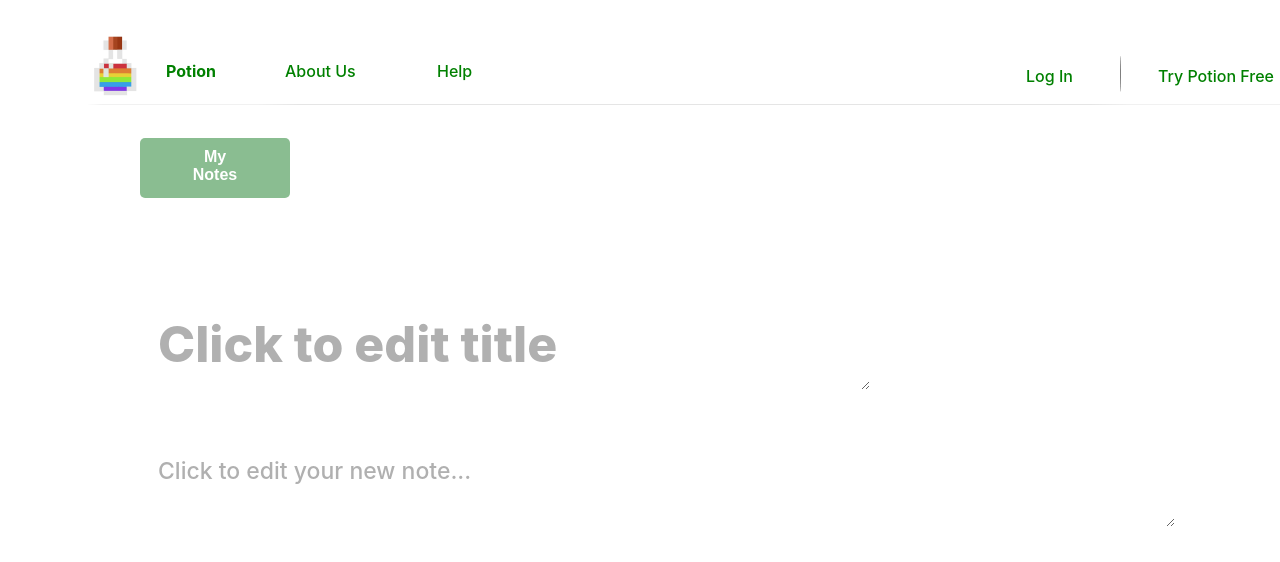
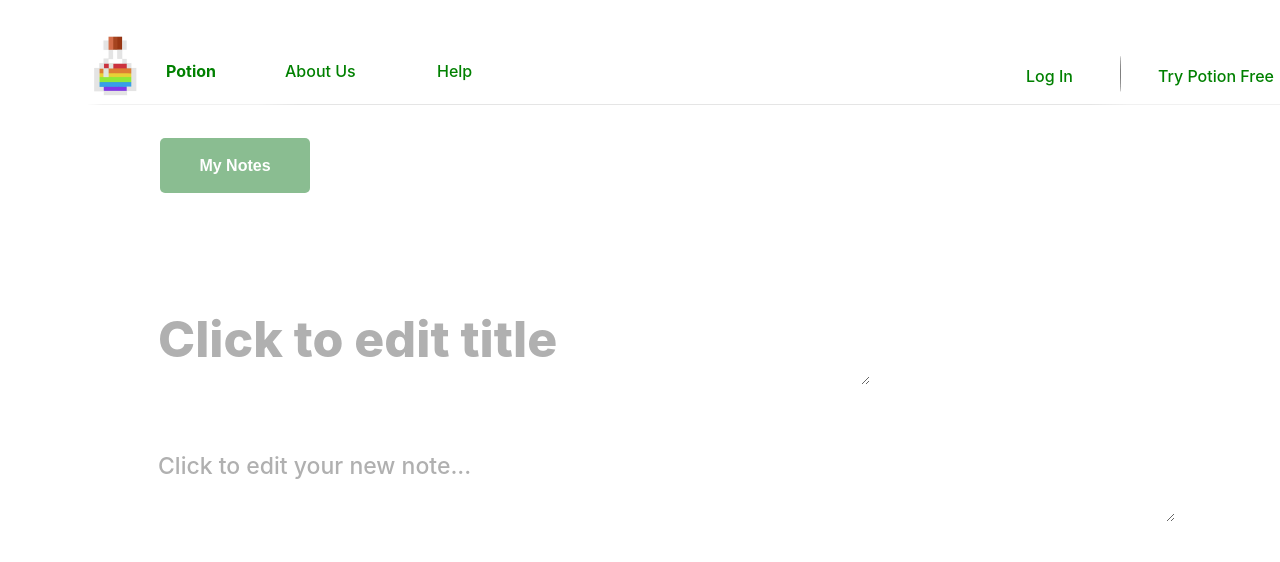
Before and after one commit to cchun01/Potion, a React (Create React App) app in the folder react-frontend/: page /new-note in a window 1280 px wide. Shown: the top 562 px of the page. Built offline with nearby package versions, Linux system fonts and the light colour scheme.

Commit message:
Change button style

```diff
--- a/react-frontend/src/NewNote.css
+++ b/react-frontend/src/NewNote.css
@@ -54,12 +54,12 @@
 .returnMyNotes {
   background-size: 100% 100%;
   height: 55px;
-  margin-left: 140px;
+  margin-left: 160px;
   margin-top: 29px;
   min-width: 150px;
-  padding: 10px 50px 50px 50px;
   box-sizing: border-box;
   border-radius: 5px;
+  white-space: nowrap;
 }
 
 button {
```
